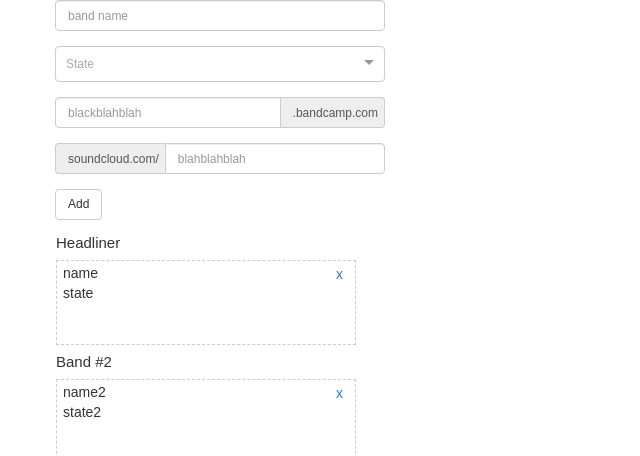
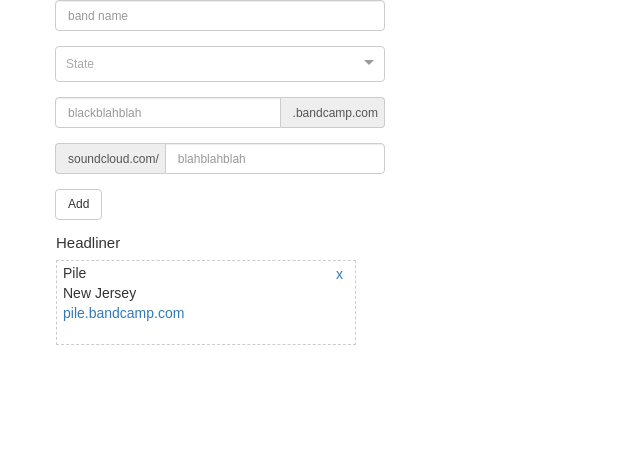
Before and after one commit to wiredin/bands-react-form, a React (Create React App) app: page / in a window 1280 px wide. Shown: the top 456 px of the page, without its empty margins (0-640 px from the left). Built offline with nearby package versions, Linux system fonts and the light colour scheme.

Commit message:
Fixed links in sortable element and added validation css

```diff
--- a/src/App.css
+++ b/src/App.css
@@ -35,6 +35,9 @@ z-index:0;
 .form-horizontal{
   width:300px;
 }
+.has-error .Select-control{
+  border-color: #a94442;
+}
 
 @keyframes App-logo-spin {
   from { transform: rotate(0deg); }
--- a/src/App.js
+++ b/src/App.js
@@ -23,7 +23,7 @@ const Header = ({number}) => {
 
 const Bandcamp = ({bandcamp}) => {
   if (bandcamp) {
-    return <li><a href={`https://${bandcamp}.bandcamp.com`}>{`${bandcamp}.bandcamp.com`}</a></li>;
+    return <li><a target="_blank" href={`https://${bandcamp}.bandcamp.com`}>{`${bandcamp}.bandcamp.com`}</a></li>;
   }
   return <li></li>;
 };
@@ -43,7 +43,7 @@ const Band = SortableElement(({band, onRemove, value}) => {
         <div><button className="Remove" onClick={() => onRemove(value)}>x</button></div>
         <ul>
           <li>{band.name}</li>
-          <li>{band.state}</li>
+          <li>{locationName(band.state)}</li>
           <Bandcamp bandcamp={band.bandcamp}/>
           <Soundcloud soundcloud={band.soundcloud}/>
         </ul>
@@ -66,6 +66,14 @@ function validationClasses(error){
   return className;
 }
 
+function locationName(loc){
+  console.log(LOCATIONS["US"].find(x => x.value === loc));
+  if(loc.length > 2){
+    return LOCATIONS["INTL"].find(x => x.value === loc).label;
+  }else{
+    return LOCATIONS["US"].find(x => x.value === loc).label;
+  }
+}
 
 class App extends Component {
   constructor(props){
@@ -75,7 +83,7 @@ class App extends Component {
       state: '',
       bandcamp: '',
       soundcloud: '',
-      data: [{name: 'name', state: 'state'},{name: 'name2', state: 'state2'  }],
+      data: [{name: 'Pile', state: 'NJ', bandcamp: 'pile'}],
       errors: {name: false, state: false}
     };
     this.handleChange = this.handleChange.bind(this);
@@ -100,7 +108,6 @@ class App extends Component {
     let errors = this.state.errors;
     let valid = true;
     for (const input in errors){
-      console.log(this.state[input]);
       if (this.state[input]){
         errors[input]=false;
         this.setState({errors: errors});
@@ -110,7 +117,6 @@ class App extends Component {
         valid = false;
       }
     }
-    console.log(errors);
     return valid;
   }
 
@@ -124,9 +130,20 @@ class App extends Component {
         soundcloud: this.state.soundcloud
       });
       this.setState({data: data});
+      this.clearInput();
     }
     event.preventDefault();
   }
+
+  clearInput(){
+    this.setState({
+      name: '',
+      state: '',
+      bandcamp: '',
+      soundcloud: ''
+    });
+  }
+
 
   handleRemove(index){
     console.log("hi");
@@ -149,7 +166,7 @@ class App extends Component {
             <label htmlFor="name" className="control sr-only sr-only"> Band Name:</label>
               <input type="text" className="form-control" placeholder="band name" id="name" value={this.state.name} onChange={this.handleChange} />
             </div>
-          <div className="form-group">
+          <div className={validationClasses(this.state.errors["state"])}>
             <label htmlFor="state" className="control sr-only">State:</label>
             <BandLocationSelect
               value={this.state.state}
@@ -174,7 +191,7 @@ class App extends Component {
             <input className="btn btn-default"  type="submit" value="Add" />
           </div>
         </form>
-          <BandList bands={this.state.data} onSortEnd={this.onSortEnd} onRemove={this.handleRemove} />
+          <BandList bands={this.state.data} onSortEnd={this.onSortEnd} onRemove={this.handleRemove} distance={1}/>
       </div>
     );
   }
```
